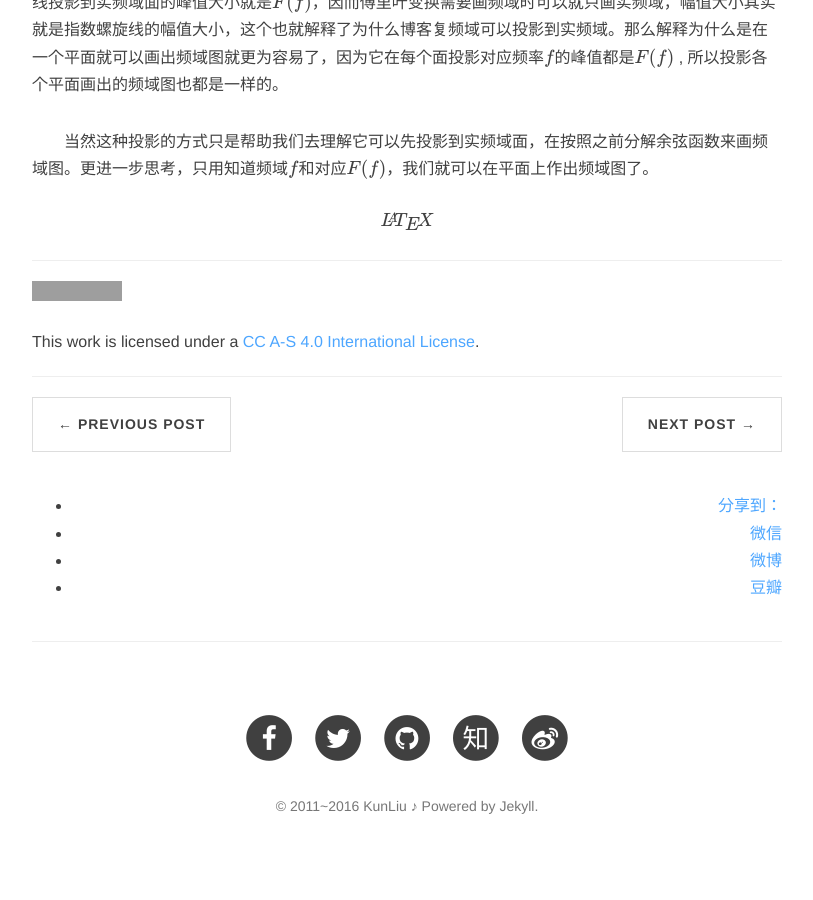
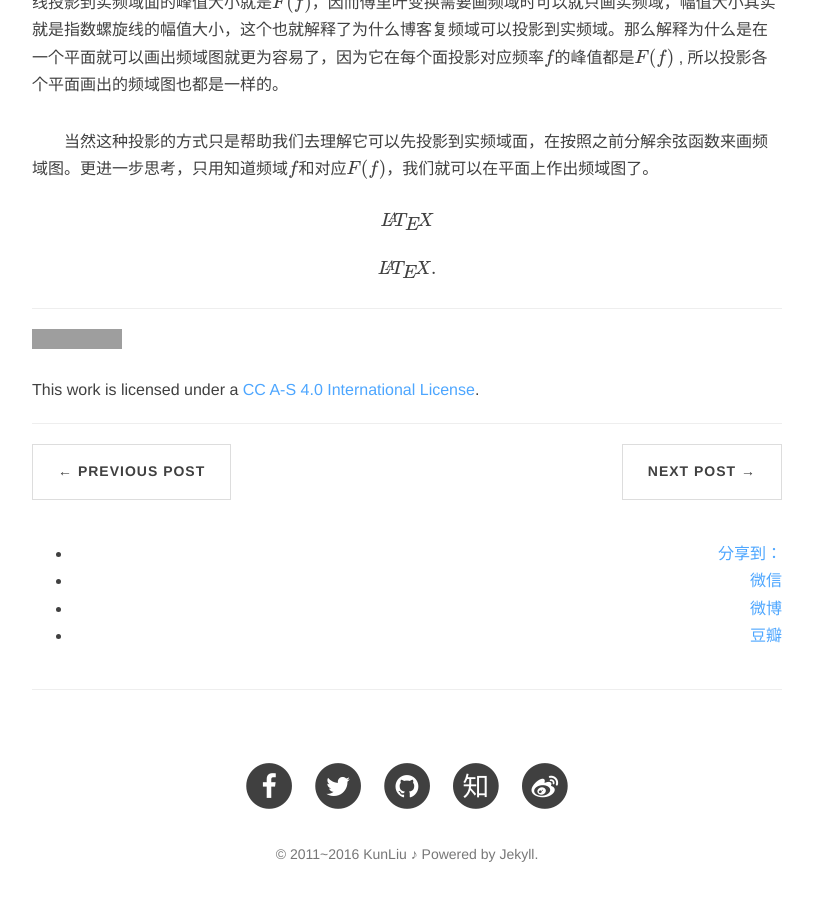
Before and after one commit to liukun2634/liukun2634.github.io, a Jekyll site: the page built from _posts/2016-10-26-通信笔记.md, in a window 1280 px wide and 900 px high, scrolled down 1327 px. Shown: the whole window, without its empty margins (233-1046 px from the left). Built offline with Jekyll 4.4.1, drawn with Linux system fonts in a browser that asks for light colours; nearby versions of some CDN libraries; formulas are drawn with MathJax 3; comment, search, counter and statistics services are not loaded; grey boxes are pictures that could not be loaded.

```diff
--- a/_posts/2016-10-26-通信笔记.md
+++ b/_posts/2016-10-26-通信笔记.md
@@ -23,3 +23,6 @@ description: learning communication
 　　当然这种投影的方式只是帮助我们去理解它可以先投影到实频域面，在按照之前分解余弦函数来画频域图。更进一步思考，只用知道频域$f$和对应$F(f)$，我们就可以在平面上作出频域图了。
 
 <p> $$  \LaTeX $$</p>
+\begin{equation}
+\LaTeX
+.\end{equation}
```
